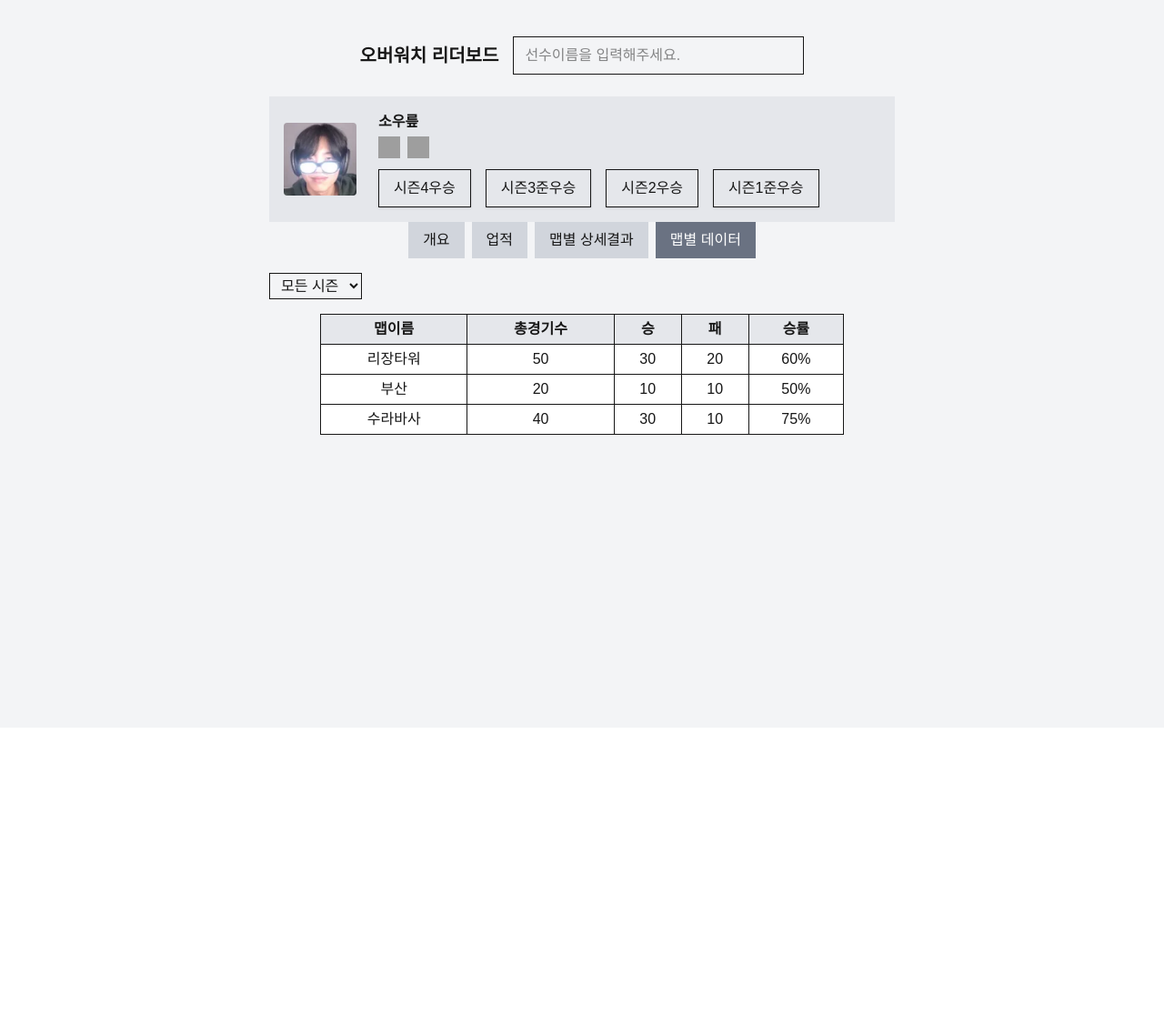
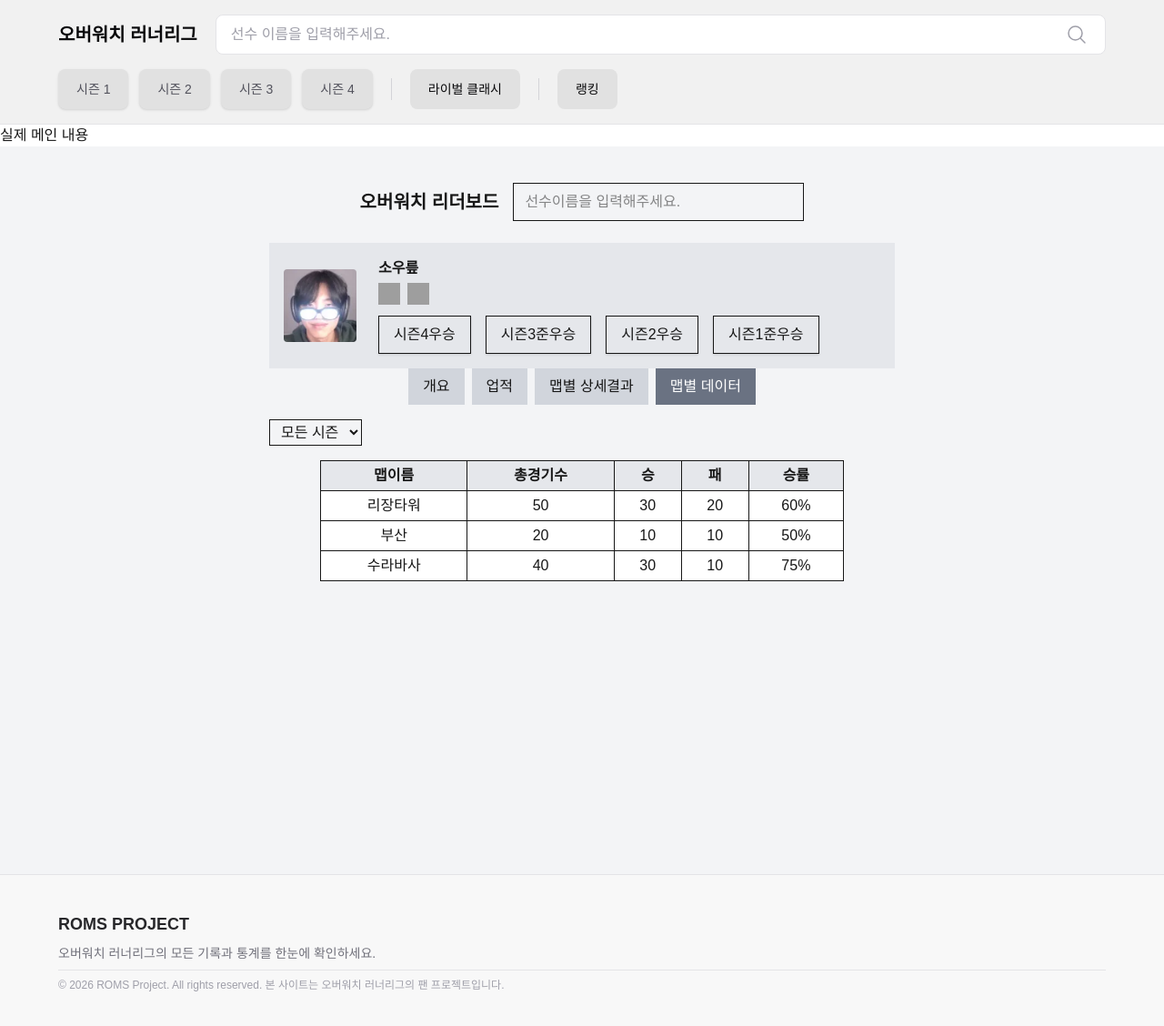
Before and after one commit to ROMS-PROJECT/ROMS-PROJECT, a Next.js app: page /userSearchMap in a window 1280 px wide. Shown: the top 1128 px of the page at 91% size. Before the commit the page ends 800 px from the top, so only its background shows below. Built offline with nearby package versions, Linux system fonts and the light colour scheme; grey boxes are pictures that could not be loaded.

Commit message:
JJH_0406_HOME / ROMS 페이지 Header, Footer layout 개발

```diff
--- a/app/layout.tsx
+++ b/app/layout.tsx
@@ -1,33 +1,27 @@
-import type { Metadata } from "next";
-import { Geist, Geist_Mono } from "next/font/google";
+import Footer from "@/components/Footer";
+import Header from "@/components/Header";
 import "./globals.css";
 
-const geistSans = Geist({
-  variable: "--font-geist-sans",
-  subsets: ["latin"],
-});
-
-const geistMono = Geist_Mono({
-  variable: "--font-geist-mono",
-  subsets: ["latin"],
-});
-
-export const metadata: Metadata = {
-  title: "Create Next App",
-  description: "Generated by create next app",
-};
-
+/**
+ * RootLayout
+ * ROMS 화면 레이아웃 구성
+ */
 export default function RootLayout({
-  children,
-}: Readonly<{
+  children, // childern이 page.tsx에 있는 내용을 가져온다 이런 의미레 그래서 밑에 {children} 해서 끌어땡겨온거고
+}: {
   children: React.ReactNode;
-}>) {
+}) {
   return (
-    <html
-      lang="en"
-      className={`${geistSans.variable} ${geistMono.variable} h-full antialiased`}
-    >
-      <body className="min-h-full flex flex-col">{children}</body>
+    <html>
+      <body>
+        <Header /> {/* 상단 header, nav 바*/}
+        <main>
+          {/* 실제 페이지 내용 */}
+          실제 메인 내용
+          {children}
+        </main>
+        <Footer /> {/* 하단바 부품 */}
+      </body>
     </html>
   );
 }
--- /dev/null
+++ b/components/Footer.tsx
@@ -0,0 +1,23 @@
+// components/Footer.tsx
+
+export default function Footer() {
+  return (
+    <footer className="w-full bg-[#F8F8F8] border-t border-zinc-200 py-10 px-16">
+      <div className="max-w-6xl mx-auto flex flex-col md:flex-row justify-between items-start gap-8">
+        {/* 왼쪽: 로고 및 설명 */}
+        <div className="flex flex-col gap-2">
+          <h2 className="text-lg font-bold text-zinc-800">ROMS PROJECT</h2>
+          <p className="text-sm text-zinc-500">
+            오버워치 러너리그의 모든 기록과 통계를 한눈에 확인하세요.
+          </p>
+        </div>
+      </div>
+
+      {/* 하단: 저작권 표시 */}
+      <div className="max-w-6xl mx-auto mt-2 pt-2 border-t border-zinc-200 text-xs text-zinc-400">
+        © 2026 ROMS Project. All rights reserved. 본 사이트는 오버워치
+        러너리그의 팬 프로젝트입니다.
+      </div>
+    </footer>
+  );
+}
--- /dev/null
+++ b/components/Header.tsx
@@ -0,0 +1,92 @@
+"use client"; // 상태(useState)를 쓰려면 파일 최상단에 이 줄이 꼭 있어야 함
+
+import { useState } from "react";
+
+/**
+ * ROMS 프로젝트 기본 화면 Header 바
+ * @returns 상단 헤더 UI 및 nav UI
+ */
+export default function Header() {
+  // 1. 현재 선택된 시즌을 저장할 상태 (기본값: "")
+  const [activeSeason, setActiveSeason] = useState("");
+
+  return (
+    <header className="w-full flex flex-col items-center bg-[#F1F1F1] text-zinc-950 font-sans border-b border-zinc-200">
+      {/* 1단: 로고와 검색창 */}
+      <div className="w-full max-w-6xl flex items-center justify-between py-4">
+        {/* 로고 (임시 텍스트) */}
+        <div className="text-xl font-semibold whitespace-nowrap">
+          오버워치 러너리그
+        </div>
+
+        {/* 검색창 */}
+        <div className="relative flex-1 pl-5">
+          <input
+            type="text"
+            placeholder="선수 이름을 입력해주세요."
+            className="w-full h-11 px-4 pr-12 rounded-lg border border-zinc-200 bg-white placeholder:text-zinc-400 focus:outline-none focus:ring-2 focus:ring-zinc-400"
+          />
+          <button
+            type="button"
+            className="absolute right-4 top-1/2 -translate-y-1/2 p-1 text-zinc-400 hover:text-zinc-700 transition-colors cursor-pointer"
+          >
+            <svg
+              xmlns="http://www.w3.org/2000/svg"
+              fill="none"
+              viewBox="0 0 24 24"
+              strokeWidth="1.5"
+              stroke="currentColor"
+              className="size-6"
+            >
+              <path
+                strokeLinecap="round"
+                strokeLinejoin="round"
+                d="m21 21-5.197-5.197m0 0A7.5 7.5 0 1 0 5.196 5.196a7.5 7.5 0 0 0 10.607 10.607Z"
+              />
+            </svg>
+          </button>
+        </div>
+      </div>
+
+      <nav className="w-full max-w-6xl flex flex-wrap items-center gap-3 pb-4">
+        {["시즌 1", "시즌 2", "시즌 3", "시즌 4"].map((season) => (
+          <button
+            key={season}
+            // 2. 클릭 시 상태 변경
+            onClick={() => setActiveSeason(season)}
+            // 3. 상태에 따라 배경색(bg)과 글자색(text) 변경
+            className={`px-5 h-11 rounded-lg font-medium text-sm transition-colors shadow-sm
+              ${
+                activeSeason === season
+                  ? "bg-zinc-800 text-white shadow-md" // 선택되었을 때 (진한 회색/검정)
+                  : "bg-[#E1E1E1] text-zinc-600 hover:bg-zinc-300" // 선택 안 되었을 때 (연한 회색)
+              }`}
+          >
+            {season}
+          </button>
+        ))}
+
+        <div className="w-[1px] h-6 bg-zinc-300 mx-2" />
+
+        {/* 라이벌 클래시나 랭킹도 필요하다면 같은 방식으로 activeSeason에 포함시킬 수 있습니다 */}
+        <button
+          onClick={() => setActiveSeason("라이벌 클래시")}
+          className={`px-5 h-11 rounded-lg font-medium text-sm transition-colors
+            ${activeSeason === "라이벌 클래시" ? "bg-zinc-800 text-white" : "bg-[#E1E1E1] hover:bg-zinc-300"}`}
+        >
+          라이벌 클래시
+        </button>
+
+        <div className="w-[1px] h-6 bg-zinc-300 mx-2" />
+
+        <button
+          onClick={() => setActiveSeason("랭킹")}
+          className={`px-5 h-11 rounded-lg font-medium text-sm transition-colors
+            ${activeSeason === "랭킹" ? "bg-zinc-800 text-white" : "bg-[#E1E1E1] hover:bg-zinc-300"}`}
+        >
+          랭킹
+        </button>
+      </nav>
+    </header>
+  );
+}
```
Also changed, not shown: app/userSearchMap/page.tsx (+1 -12 lines).
